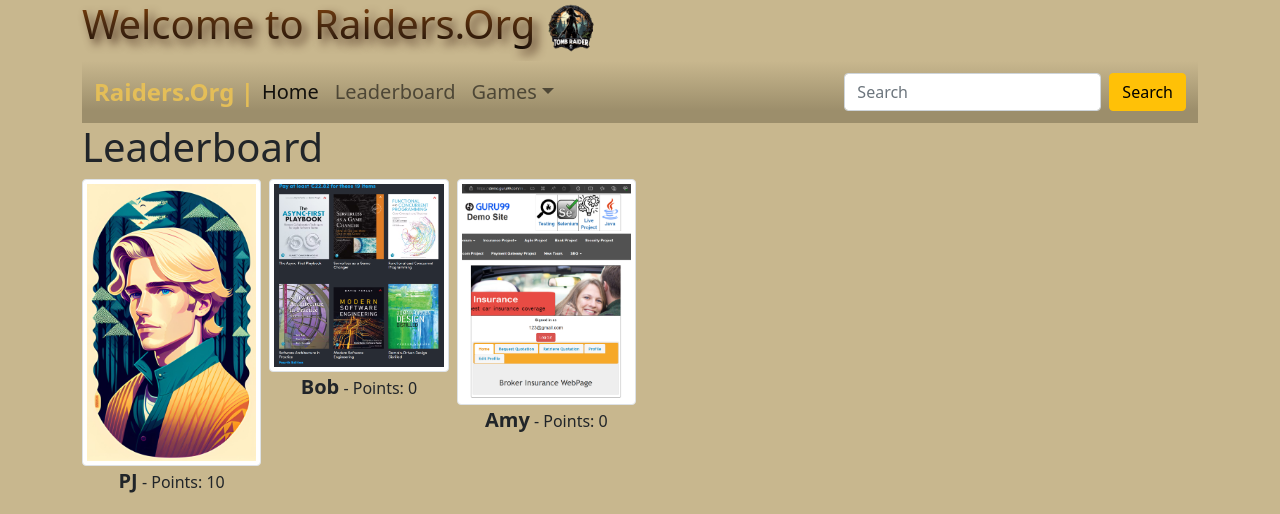
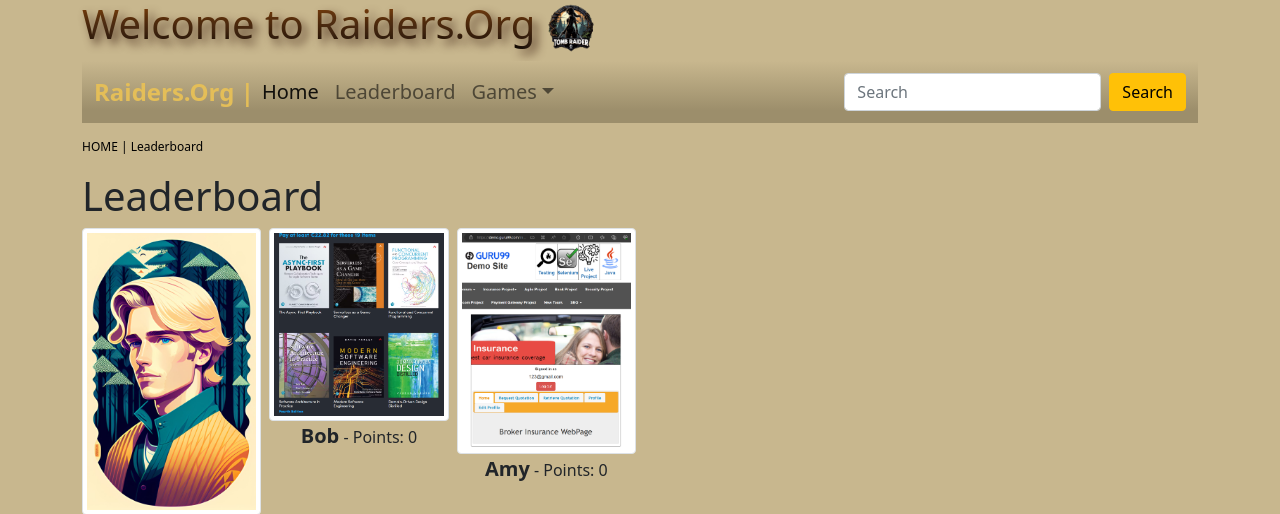
Before and after one commit to patrick-meehan-1/game-project, a Django app: page /game/leaderboard/ in a window 1280 px wide. Shown: the top 514 px of the page. Run offline with Django 4.2, Linux system fonts and the light colour scheme; data comes from the database, SQL or seed files in the repository.

Commit message:
completed breadcrumb navigation for entire website!

```diff
--- a/templates/leaderboard.html
+++ b/templates/leaderboard.html
@@ -4,7 +4,13 @@
 {% block content %}
 
 
-
+{% if leaderboard_data %}
+<div class="row my_row_class">
+    <div class="mx-auto">
+        <p><a href='/'>HOME</a> | Leaderboard</p>
+    </div>
+</div>
+{% endif %}
 
         <h1>Leaderboard</h1>
         <div class="row g-2">
```
Also changed, not shown: templates/profile.html (+6 -8 lines).
